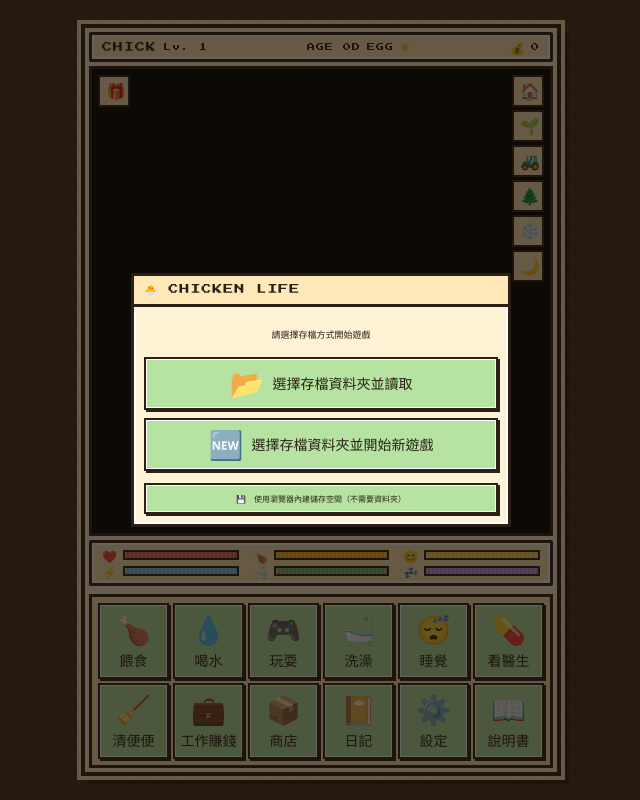
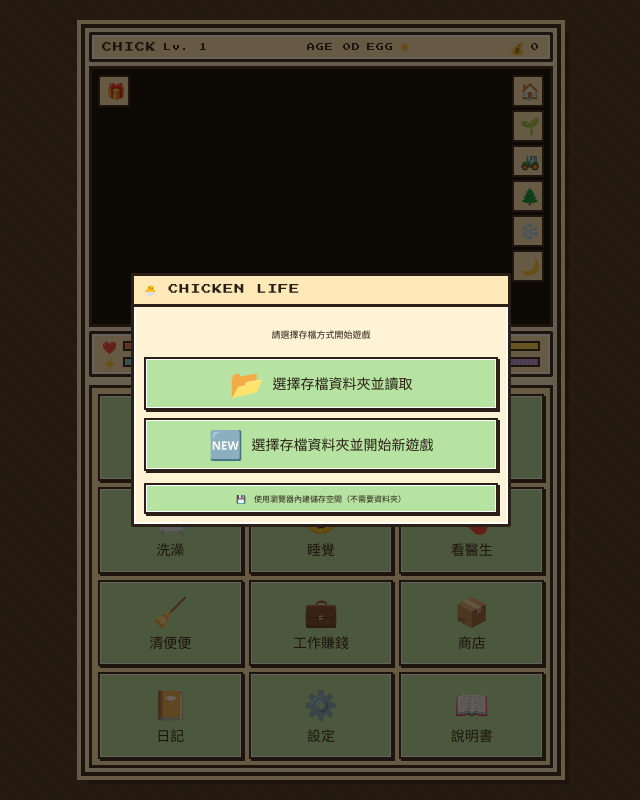
Before and after one commit to LilyKu1106/chicken-life, a plain HTML site: page index.html in a window 1280 px wide. Shown: the whole page, without its empty margins (319-959 px from the left). Drawn offline with Linux system fonts and the light colour scheme.

Commit message:
Add files via upload

```diff
--- a/style.css
+++ b/style.css
@@ -109,7 +109,7 @@ button, input{ font-family: var(--font-pixel); }
   display:flex; align-items:center; justify-content:space-between;
   padding: 6px 10px;
   margin: 4px;
-  flex: 0 1 auto;     /* 正常情況下用內容自然高度，極端窄高比時允許縮小，但絕不會撐破外框 */
+  flex: 0 0 auto;     /* 固定高度，不參與壓縮 */
   min-height: 0;
 }
 .top-left, .top-mid, .top-right{
@@ -121,16 +121,13 @@ button, input{ font-family: var(--font-pixel); }
    ============================================================ */
 #scene{
   position:relative;
-  /* flex: 1 1 0 是讓「小雞主畫面」自動吃掉所有其他面板（Header/狀態列/按鈕列）
-     用完之後「剩下的全部空間」的標準寫法——這正是把小雞放大、置中、
-     成為整個畫面視覺焦點的關鍵：其他面板只取自己需要的高度，
-     scene 永遠拿走剩餘的最大區塊。 */
-  flex: 1 1 0;
-  min-height: 0;   /* 關鍵修正：預設 flex item 的 min-height 是 auto，
-                       對 <canvas> 這種「可替換元素」會用其內在尺寸(320x180)
-                       當作不可壓縮的下限，導致矮螢幕下整個 #scene 無法縮小，
-                       進而把下方的 #action-bar 擠出可視範圍而被裁切。
-                       設成 0 後，#scene 才能真正依可用空間自由縮放。 */
+  /* 核心修改：上方小雞畫面「絕不壓縮」。
+     改為固定比例(16:9)，flex 不參與伸縮，確保手機上字體放大時
+     小雞與背景永遠完整顯示。下方按鈕區改為可滾動。 */
+  flex: 0 0 auto;
+  aspect-ratio: 16 / 9;
+  width: calc(100% - 8px);
+  min-height: 0;
   margin: 0 4px;
   border: 3px solid var(--c-ink);
   overflow:hidden;
@@ -186,7 +183,7 @@ button, input{ font-family: var(--font-pixel); }
   display:grid;
   grid-template-columns: repeat(3, 1fr);
   gap: 4px 14px;
-  flex: 0 1 auto;
+  flex: 0 0 auto;
   min-height: 0;
 }
 .stat-row{ display:flex; align-items:center; gap:6px; }
@@ -216,15 +213,20 @@ button, input{ font-family: var(--font-pixel); }
    底部動作按鈕列
    ============================================================ */
 #action-bar{
-  flex: 0 1 auto;
+  flex: 1 1 auto;
   min-height: 0;
   margin: 4px;
   padding: 6px;
   display:grid;
-  grid-template-columns: repeat(6, 1fr);
-  gap: 4px;
+  grid-template-columns: repeat(3, 1fr);
+  gap: 6px;
   background: var(--c-cream-2);
   border: 3px solid var(--c-ink);
+  overflow-y: auto;
+  overflow-x: hidden;
+  -webkit-overflow-scrolling: touch;
+  overscroll-behavior: contain;
+  /* 下方按鈕區可滾動，上方 #scene 絕不被壓縮 */
 }
 
 .action-btn{
```
